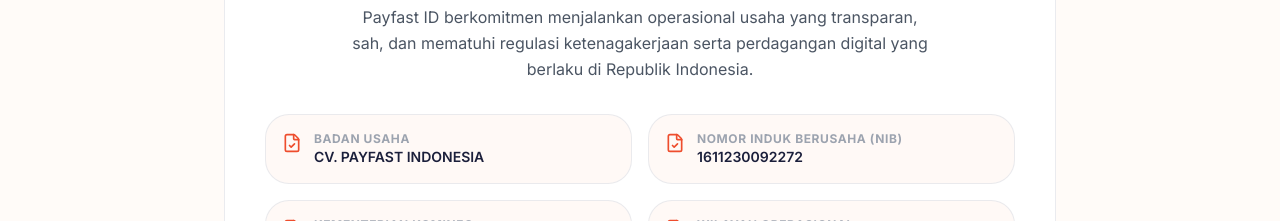
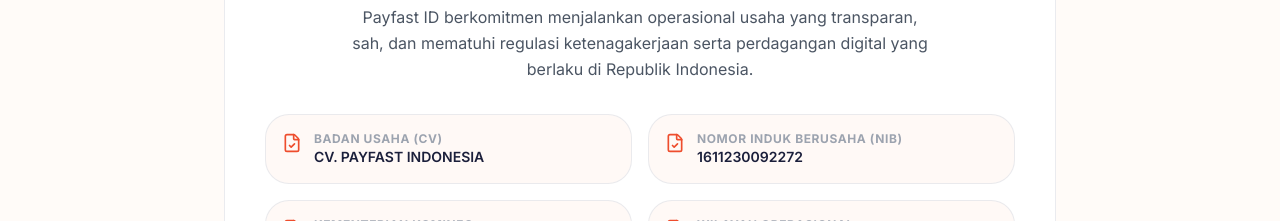
Before and after one commit to arsycreative/payfast_id, a Next.js app: page /about in a window 1280 px wide. Shown: the part 4200-4421 px from the top of the page. Built offline with nearby package versions, Linux system fonts and the light colour scheme; no server answers.

Commit message:
fix(about): set business entity label to Badan Usaha (CV) and value to CV. PAYFAST INDONESIA

```diff
--- a/src/content/about.js
+++ b/src/content/about.js
@@ -146,7 +146,7 @@
     description:
       "Payfast ID berkomitmen menjalankan operasional usaha yang transparan, sah, dan mematuhi regulasi ketenagakerjaan serta perdagangan digital yang berlaku di Republik Indonesia.",
     badges: [
-      { label: "Badan Usaha", value: "CV. PAYFAST INDONESIA" },
+      { label: "Badan Usaha (CV)", value: "CV. PAYFAST INDONESIA" },
       { label: "Nomor Induk Berusaha (NIB)", value: "1611230092272" },
       { label: "Kementerian Kominfo", value: "Sistem Elektronik Terdaftar" },
       { label: "Wilayah Operasional", value: "Seluruh Wilayah Republik Indonesia" },
```
